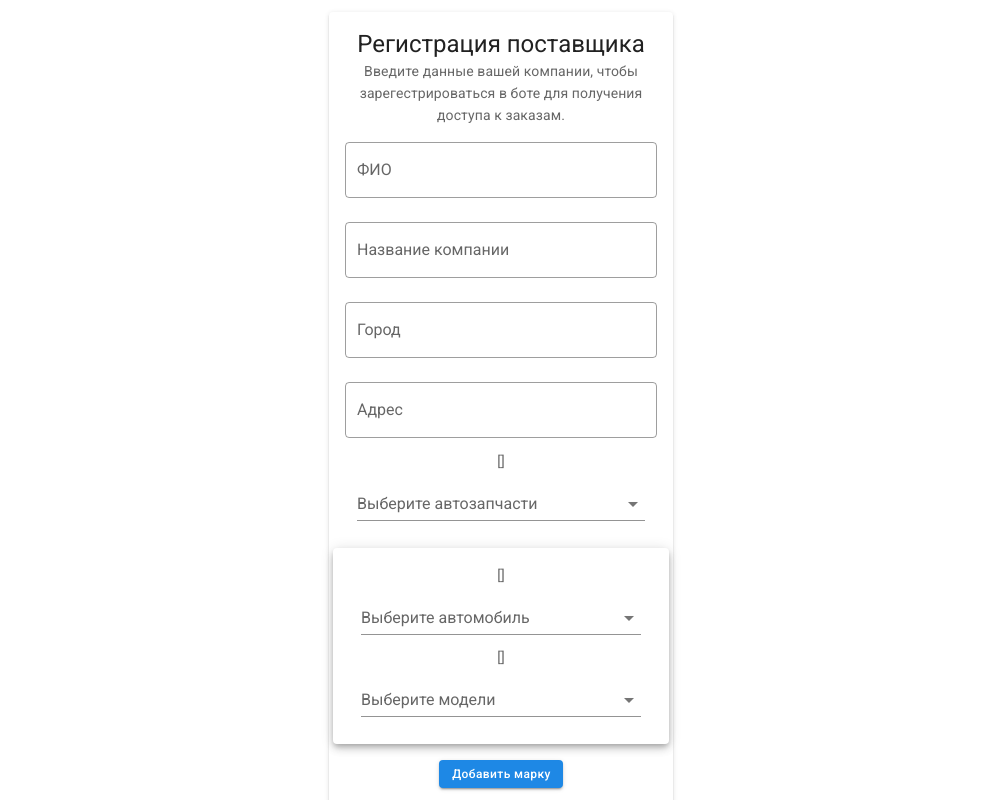
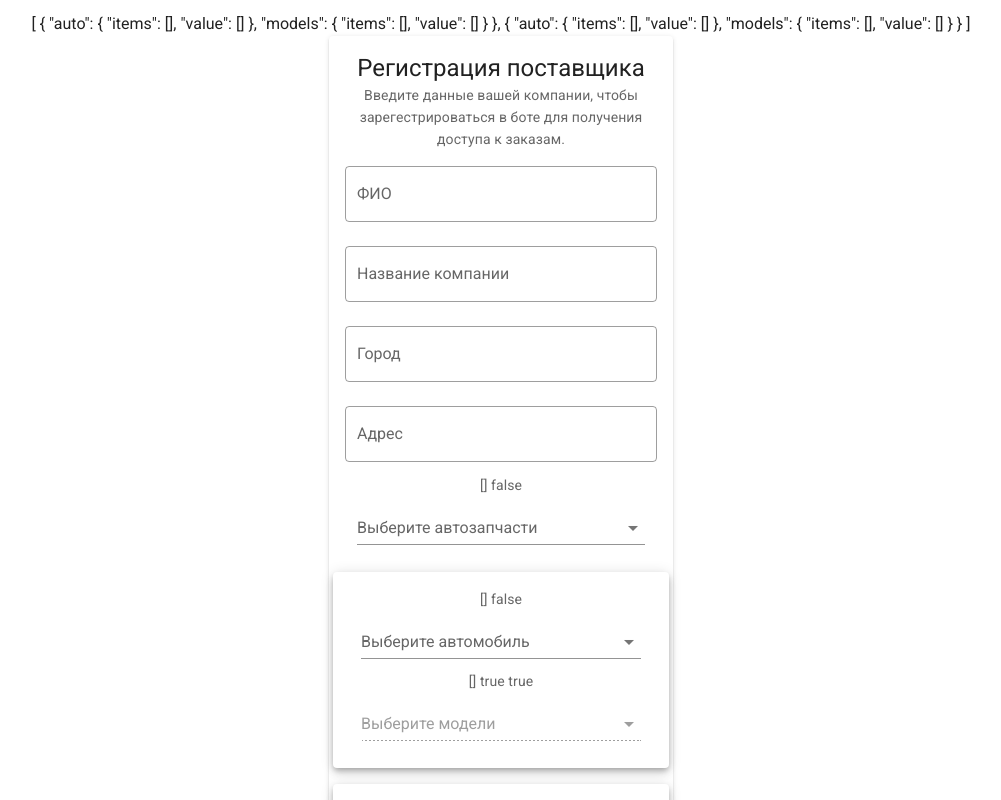
Before and after one commit to Lustach/auto, a Vue app: page / in a window 1280 px wide. Shown: the top 800 px of the page, without its empty margins (139-1140 px from the left). Built offline with nearby package versions, Linux system fonts and the light colour scheme; no server answers.

Commit message:
need настроить запрос и передачу данных в модели

```diff
--- a/src/components/Field.vue
+++ b/src/components/Field.vue
@@ -1,19 +1,26 @@
 <template>
   <div>
-<!--    {{field}}-->{{field.value}}
-    <v-col class="pt-0" cols="12" md="12" sm="6">
-      <v-select :items="field.items" :label="label" :multiple="true" hide-details v-model="field.value">
-        <!-- Add a tile with Select All as Label and binded on a method that add or remove all items -->
-        <v-list-item @click="toggle" ripple slot="prepend-item">
+    <!--&lt;!&ndash;    {{field}}&ndash;&gt;{{field.value}} <h1>{{field}}</h1>-->
+    <v-col class="pt-0" cols="12" md="12">
+      {{field.value}}
+      {{disabled}} {{isEmpty}}
+      <v-select :disabled="disabled && isEmpty" :items="field.items" :label="label" :multiple="multiple"
+                hide-details item-text="name" item-value="id" no-data-text="Нет данных" v-model="field.value">
+        Add a tile with Select All as Label and binded on a method that add or remove all items
+        <v-list-item @click="toggle" ripple slot="prepend-item" v-if="field.items.length>0">
           <v-list-item-action>
             <v-icon :color="field.value.length > 0 ? 'indigo darken-4' : ''">{{icon}}</v-icon>
           </v-list-item-action>
           <v-list-item-title>Выбрать все</v-list-item-title>
         </v-list-item>
-        <v-divider class="mt-2" slot="prepend-item"/>
-        <template v-slot:item="{ item}">
+        <!--        <v-divider class="mt-2" slot="prepend-item"/>-->
+        <template v-if="iconInItem" v-slot:item="{ item}">
           <div style="display: flex;align-items: center">
-            <v-img class="mr-1" height="25px" src="https://www.carlogos.org/logo/Volkswagen-logo-2015-1920x1080.png" v-if="iconInItem" width="25px"></v-img>
+            <!--            <v-checkbox-->
+
+            <!--              color="accent"-->
+            <!--            ></v-checkbox>-->
+            <v-img class="mr-1" height="25px" src="https://www.carlogos.org/logo/Volkswagen-logo-2015-1920x1080.png" width="25px"></v-img>
             <span>{{ item.name }}</span>
           </div>
         </template>
@@ -21,7 +28,7 @@
           <div style="display: flex;align-items: center">
             <v-img class="mr-1" height="25px" src="https://www.carlogos.org/logo/Volkswagen-logo-2015-1920x1080.png" v-if="iconInItem && index<2" width="25px"></v-img>
             <span style="white-space: pre" v-if="index===0 || index===1">
-            <span>{{ item.text }}</span>
+            <span>{{ item.name }}</span>
             <span v-if="index<field.value.length-1 && index !==1">, </span>
             </span>
             <span
@@ -48,17 +55,27 @@ export default {
 		iconInItem: {
 			default: false
 		},
-    // eslint-disable-next-line vue/require-prop-type-constructor
-    itemText:'',
-    // eslint-disable-next-line vue/require-prop-type-constructor
-    itemValue:'',
+		disabled: {
+			default: false,
+		},
+		auto: {
+			type: Object,
+			default: () => {},
+		},
+		multiple: {
+			default: true
+		},
+		// eslint-disable-next-line vue/require-prop-type-constructor
+		itemText: '',
+		// eslint-disable-next-line vue/require-prop-type-constructor
+		itemValue: '',
 	},
 	mounted() {
 		console.log(this.field, 'field')
 	},
 	methods: {
 		toggle() {
-			console.log(this.field)
+			console.log(this.field, 'ALLO')
 			this.$nextTick(() => {
 				if (this.selectedAllGroup) {
 					this.field.value = []
@@ -81,7 +98,25 @@ export default {
 			if (this.selectedAllGroup) return 'mdi-close-box'
 			if (this.selectedSomeGroup) return 'mdi-minus-box'
 			return 'mdi-checkbox-blank-outline'
+		},
+		isEmpty: vm => {
+			if (vm.disabled) {
+				console.log(vm.auto.value.length > 0, 'HERE')
+				if (Array.isArray(vm.auto.value)&& vm.auto.value.length!==0) {
+					console.log(vm.auto.value,'arrreq')
+					vm.$API.car.model(0)
+				}
+				if (typeof vm.auto.value === "number") {
+					// // todo id
+					vm.$API.car.model(vm.auto.value)
+					return false
+				} else
+					return true
+			}
 		}
+		// checkEmpty(){
+		//
+		// }
 	},
 }
 </script>
--- a/src/components/Group.vue
+++ b/src/components/Group.vue
@@ -57,7 +57,7 @@ export default {
 	},
 	methods: {
 		toggle() {
-			console.log(this.group)
+			console.log(this.group,'ALLO')
 			this.$nextTick(() => {
 				if (this.selectedAllGroup) {
 					this.group.models.value = []
--- a/src/plugins/api.js
+++ b/src/plugins/api.js
@@ -6,7 +6,7 @@ const BASE_URL = 'http://195.69.187.126:8085'
 const API = {
 	car:{
 		maker:()=>axios.get(`${BASE_URL}/car_maker`),
-		model:()=>axios.get(`${BASE_URL}/car_model`),
+		model:(id)=>axios.get(`${BASE_URL}/car_model?carmaker_id=${id}`),
 		parts:()=>axios.get(`${BASE_URL}/work_type`)
 	},
 	record: {
--- a/src/views/SignUp.vue
+++ b/src/views/SignUp.vue
@@ -3,6 +3,7 @@
 
     <v-row class="text-center">
       <v-col cols="12">
+        {{groups}}
         <!--        <v-img src="https://www.carlogos.org/logo/Volkswagen-logo-2015-1920x1080.png"></v-img>-->
         <v-card class="mx-auto" max-width="344">
           <v-card-text>
@@ -44,29 +45,7 @@
                 </v-col>
                 <!--                auto parts-->
                 <v-col class="pb-0" cols="12" md="12" sm="6">
-                  <Field itemText="name" itemValue="id" :iconInItem="true" :field="carParts" label="Выберите автозапчасти"></Field>
-<!--                  <Field :group="carParts.items" label="Выберите автомобиль"></Field>-->
-<!--                  <v-select-->
-<!--                    :items="carParts.items"-->
-<!--                    hide-details-->
-<!--                    label="Выберите автозапчасти"-->
-<!--                    multiple-->
-<!--                    no-data-text="Нет данных"-->
-<!--                    v-model="carParts.value"-->
-<!--                    item-text="name"-->
-<!--                    item-value="id"-->
-<!--                  >-->
-<!--                    <template v-slot:selection="{ item, index }">-->
-<!--                      <span style="white-space: pre" v-if="index===0 || index===1">-->
-<!--                        <span>{{ item }}</span>-->
-<!--                        <span v-if="index<carParts.value.length-1 && index !==1">, </span>-->
-<!--                      </span>-->
-<!--                      <span-->
-<!--                        class="grey&#45;&#45;text caption"-->
-<!--                        v-if="index === 2"-->
-<!--                      >(+ ещё {{ carParts.value.length - 2 }})</span>-->
-<!--                    </template>-->
-<!--                  </v-select>-->
+                  <Field :field="carParts" itemText="name" itemValue="id" label="Выберите автозапчасти"></Field>
                 </v-col>
                 <v-col class="pa-0 mt-4" cols="12">
                   <v-card :key="j" class="mb-4" elevation="5" v-for="(i,j) in groups">
@@ -77,13 +56,11 @@
                           <v-icon>mdi-close</v-icon>
                         </v-btn>
                       </div>
-                      <Field :iconInItem="true" :field="i.auto" label="Выберите автомобиль"></Field>
-                      <Field :field="i.models" label="Выберите модели"></Field>
-<!--                      <Group :group="i"></Group>-->
+                      <Field :field="i.auto" :iconInItem="true" label="Выберите автомобиль" :multiple="false"></Field>
+                      <Field :disabled="true" :auto="i.auto" :field="i.models" label="Выберите модели"></Field>
                     </v-card-text>
                   </v-card>
-                  <v-btn @click="addGroup" color="blue darken-1" dark
-                         small>
+                  <v-btn @click="addGroup" color="blue darken-1" dark small>
                     <span class="caption text-none font-weight-medium">Добавить марку</span>
                   </v-btn>
                 </v-col>
@@ -104,23 +81,23 @@
 export default {
 	name: 'SignUp',
 	components: {
-		// 'Group': () => import('@/components/Group.vue'),
 		'Field': () => import('@/components/Field.vue')
 	},
 	async mounted() {
 		console.log(this.$API, 'api')
-    try {
-			await Promise.all([this.$API.car.parts(), this.$API.car.maker(), this.$API.car.model()]).then(values => {
-				this.carParts.items=values[0].data.slice()
-				this.carMaker.items=values[1].data.slice()
-				this.carModel.items=values[2].data.slice()
-				console.log(values,'values')
+		try {
+			await Promise.all([this.$API.car.parts(), this.$API.car.maker(), this.$API.car.model(1)]).then(values => {
+				this.carParts.items = values[0].data.slice()
+				this.carMaker.items = values[1].data.slice()
+				this.carModel.items = values[2].data.slice()
+				console.log(values, 'values')
+				console.log(typeof values[0].data, typeof values[1].data, typeof values[2].data, 'lol')
 			})
-		}
-		catch (e) {
-      console.error(e,'error')
+		} catch (e) {
+			console.error(e, 'error')
 		}
 		console.log('hm')
+		this.addGroup()
 		this.addGroup()
 	},
 	data: () => ({
@@ -145,6 +122,7 @@ export default {
 			// const auto =  JSON.parse(JSON.stringify(this.carMaker))
 			// const models =  JSON.parse(JSON.stringify(this.carModel))
 			// console.log(auto)
+			console.log(this.carModel, 'this.carModel', this.carMaker, 'this.carMaker')
 			this.groups.push({
 				auto: JSON.parse(JSON.stringify(this.carMaker)),
 				models: JSON.parse(JSON.stringify(this.carModel))
@@ -154,5 +132,11 @@ export default {
 			this.groups.splice(index, 1)
 		}
 	},
+	computed: {
+		disabled: vm => {
+			console.log(vm)
+			return true
+		}
+	},
 }
 </script>
```
